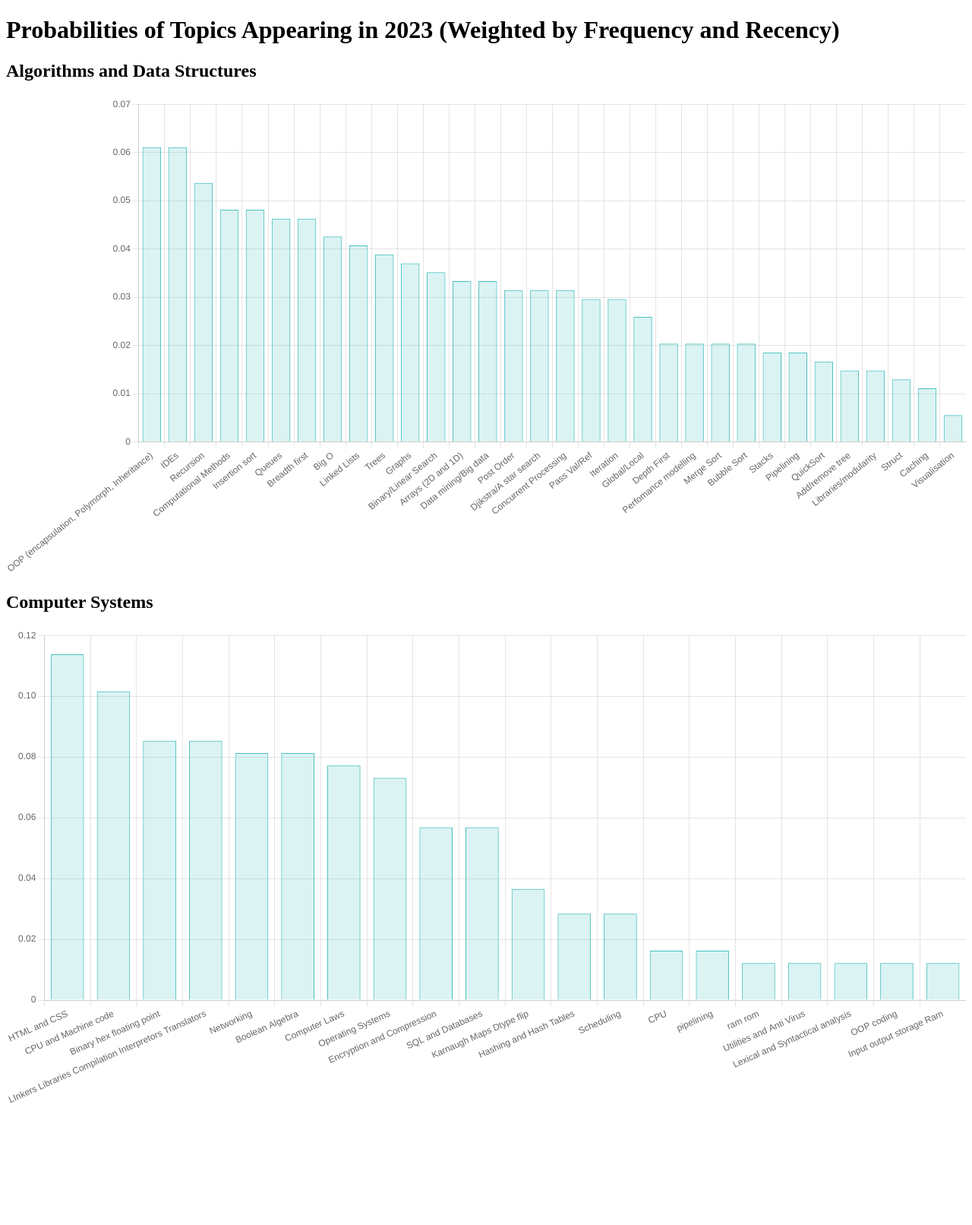
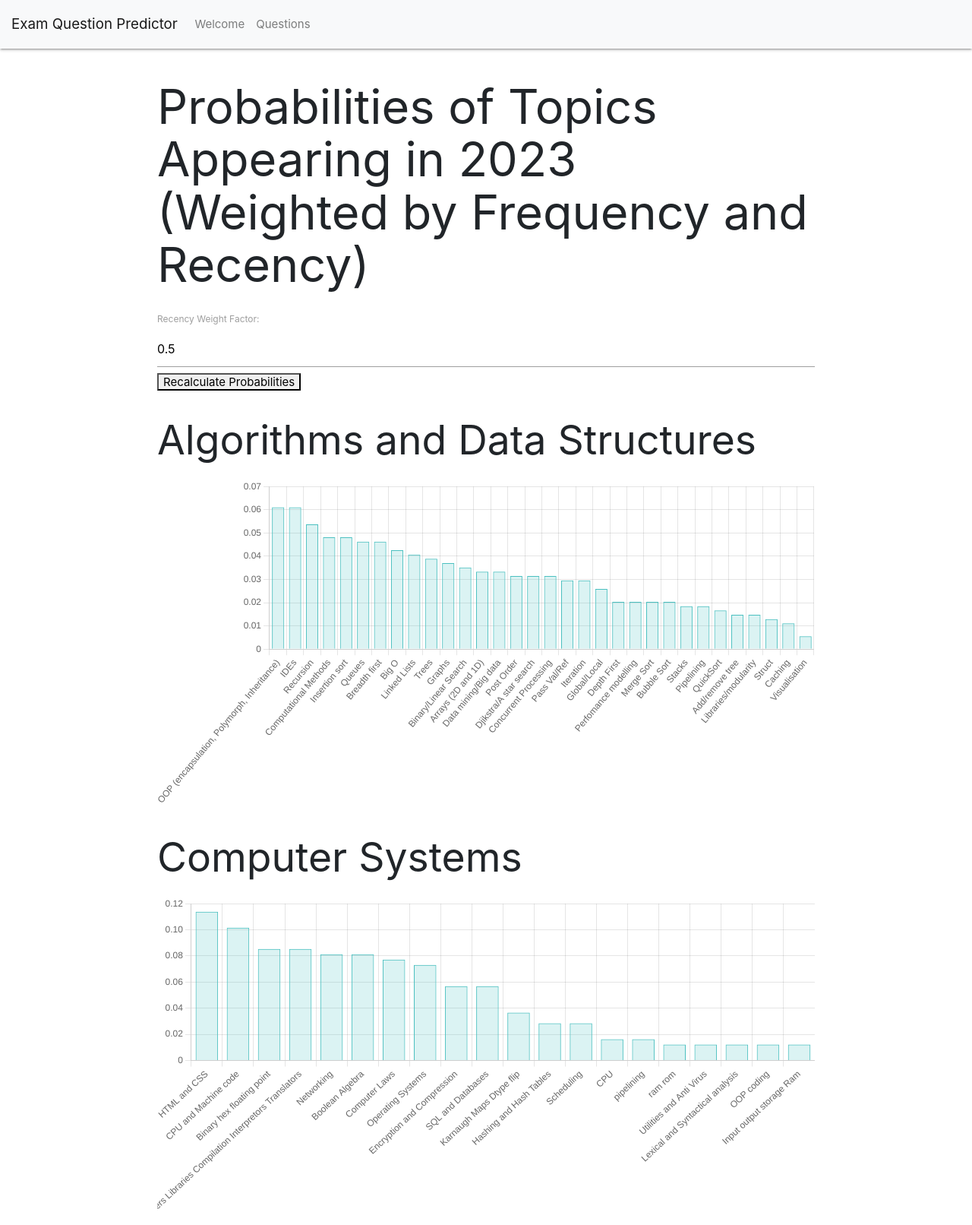
Before and after one commit to benSmith1981/PdfEditor, a Flask app: page /questions in a window 1280 px wide. Shown: the whole page at 76% size. Before the commit the page ends 1451 px from the top, so only its background shows below. Run offline with Flask 2, Linux system fonts and the light colour scheme; some libraries are stand-ins or nearby versions.

Commit message:
added base html

```diff
--- a/app.py
+++ b/app.py
@@ -28,7 +28,9 @@
 def index():
     return render_template('welcome.html')
     # return redirect(url_for('assessment', section='analysis'))
-
+@app.route('/welcome')
+def welcome():
+    return render_template('welcome.html')
 @app.route('/<section>', methods=['GET', 'POST'])
 def assessment(section):
     sections = ["analysis", "design", "developing_coded_solution", "testing_inform_development", "testing_inform_evaluation", "evaluation_of_solution"]
@@ -258,31 +260,54 @@
     question_probabilities = {question: count / total_questions for question, count in question_counts.items()}
     return question_probabilities
 
+# @app.route('/data/algorithms')
+# def data_algorithms():
+#     csv1 = 'questions1.csv'
+#     recency_weight_factor = 0.5
+
+#     data1 = read_csv(csv1)
+#     question_counts1 = parse_data(data1, recency_weight_factor)
+
+#     probabilities = calculate_probabilities(question_counts1)
+#     sorted_probabilities = {k: v for k, v in sorted(probabilities.items(), key=lambda item: item[1], reverse=True)}
+
+#     return jsonify(list(sorted_probabilities.items()))
+
+# @app.route('/data/computer_systems')
+# def data_computer_systems():
+#     csv2 = 'questions2.csv'
+#     recency_weight_factor = 0.5
+
+#     data2 = read_csv(csv2)
+#     question_counts2 = parse_data(data2, recency_weight_factor)
+
+#     probabilities = calculate_probabilities(question_counts2)
+#     sorted_probabilities = {k: v for k, v in sorted(probabilities.items(), key=lambda item: item[1], reverse=True)}
+
+#     return jsonify(list(sorted_probabilities.items()))
+
+
 @app.route('/data/algorithms')
 def data_algorithms():
     csv1 = 'questions1.csv'
-    recency_weight_factor = 0.5
-
+    recency_weight_factor = float(request.args.get('recency_weight_factor', 0.5))
     data1 = read_csv(csv1)
     question_counts1 = parse_data(data1, recency_weight_factor)
-
     probabilities = calculate_probabilities(question_counts1)
     sorted_probabilities = {k: v for k, v in sorted(probabilities.items(), key=lambda item: item[1], reverse=True)}
-
     return jsonify(list(sorted_probabilities.items()))
 
 @app.route('/data/computer_systems')
 def data_computer_systems():
+
     csv2 = 'questions2.csv'
-    recency_weight_factor = 0.5
-
+    recency_weight_factor = float(request.args.get('recency_weight_factor', 0.5))
     data2 = read_csv(csv2)
     question_counts2 = parse_data(data2, recency_weight_factor)
-
     probabilities = calculate_probabilities(question_counts2)
     sorted_probabilities = {k: v for k, v in sorted(probabilities.items(), key=lambda item: item[1], reverse=True)}
+    return jsonify(list(sorted_probabilities.items()))
 
-    return jsonify(list(sorted_probabilities.items()))
 
 @app.route('/questions')
 def questions():
--- /dev/null
+++ b/templates/base.html
@@ -0,0 +1,97 @@
+<!DOCTYPE html>
+<html lang="en">
+    <head>
+        <meta charset="UTF-8">
+        <meta name="viewport" content="width=device-width, initial-scale=1.0">
+        <meta name="description" content="Get started on marking your Computer Science A-level project with our easy-to-use assessment tool. Just tick the criteria from the band you think the student achieved and then enter a comment.">
+        <meta name="keywords" content="computer science, A-level, project, assessment, marking, criteria">
+        <meta name="author" content="Ben Smith">
+        <meta name="viewport" content="width=device-width, initial-scale=1.0">
+
+        <!-- Open Graph tags -->
+        <meta property="og:title" content="Assessment Summary">
+        <meta property="og:description" content="Get started on marking your Computer Science A-level project with our easy-to-use assessment tool. Just tick the criteria from the band you think the student achieved and then enter a comment.">
+        <meta property="og:image" content="https://alevelcompscimarking.herokuapp.com/static/images/logo.png">
+        <meta property="og:url" content="https://alevelcompscimarking.herokuapp.com/">
+        <meta property="og:type" content="website">
+
+        <title>{% block title %}Default Title{% endblock %}</title>
+        <link rel="stylesheet" href="https://maxcdn.bootstrapcdn.com/bootstrap/4.5.2/css/bootstrap.min.css">
+        <link rel="stylesheet" href="https://cdnjs.cloudflare.com/ajax/libs/materialize/1.0.0/css/materialize.min.css">
+        <script src="https://cdnjs.cloudflare.com/ajax/libs/materialize/1.0.0/js/materialize.min.js"></script>
+        <script src="https://cdn.jsdelivr.net/npm/chart.js"></script>
+
+        <style>
+            .buymeacoffee {
+                position: fixed;
+                bottom: 20px;
+                right: 20px;
+                width: 180px;
+                height: 180px;
+                background-image: url('https://cdn.buymeacoffee.com/buttons/v2/default-yellow.png');
+                background-repeat: no-repeat;
+                background-size: contain;
+                z-index: 999;
+                cursor: pointer;
+            }
+
+            .card {
+                margin-top: 50px;
+                padding: 20px;
+            }
+
+            .button-container {
+                display: flex;
+                justify-content: center;
+                margin-top: 20px;
+            }
+
+            .start-button {
+                font-size: 24px;
+                padding: 10px 30px;
+                border-radius: 5px;
+                background-color: #4CAF50;
+                color: white;
+                cursor: pointer;
+            }
+        </style>
+    </head>
+    <body>
+
+        <nav class="navbar navbar-expand-lg navbar-light bg-light">
+        <a class="navbar-brand" href="#">Exam Question Predictor</a>
+        <button class="navbar-toggler" type="button" data-toggle="collapse" data-target="#navbarNav" aria-controls="navbarNav" aria-expanded="false" aria-label="Toggle navigation">
+            <span class="navbar-toggler-icon"></span>
+        </button>
+        <div class="collapse navbar-collapse" id="navbarNav">
+            <ul class="navbar-nav">
+            <li class="nav-item">
+                <a class="nav-link" href="{{ url_for('welcome') }}">Welcome</a>
+            </li>
+            <li class="nav-item">
+                <a class="nav-link" href="{{ url_for('questions') }}">Questions</a>
+            </li>
+            </ul>
+        </div>
+        </nav>
+
+        <div class="container">
+            {% block content %}{% endblock %}
+            <div class="buymeacoffee" onclick="window.open('https:\/\/www.buymeacoffee.com/benjamina', '_blank')"></div>
+
+        </div>
+
+        <script src="https://code.jquery.com/jquery-3.5.1.slim.min.js"></script>
+        <script src="https://cdn.jsdelivr.net/npm/@popperjs/core@2.9.3/dist/umd/popper.min.js"></script>
+        <script src="https://maxcdn.bootstrapcdn.com/bootstrap/4.5.2/js/bootstrap.min.js"></script>
+        <!-- Google tag (gtag.js) -->
+        <script async src="https://www.googletagmanager.com/gtag/js?id=G-PJ44Q5THKM"></script>
+        <script>
+            window.dataLayer = window.dataLayer || [];
+            function gtag(){dataLayer.push(arguments);}
+            gtag('js', new Date());
+
+            gtag('config', 'G-PJ44Q5THKM');
+        </script>
+    </body>
+</html>
--- a/templates/questions.html
+++ b/templates/questions.html
@@ -1,18 +1,24 @@
-<!DOCTYPE html>
-<html lang="en">
-<head>
-    <meta charset="UTF-8">
-    <meta name="viewport" content="width=device-width, initial-scale=1.0">
-    <title>Question Probabilities</title>
-    <script src="https://cdn.jsdelivr.net/npm/chart.js"></script>
-</head>
-<body>
+{% extends 'base.html' %}
+
+{% block title %}Question Predictor{% endblock %}
+
+{% block content %}
     <h1>Probabilities of Topics Appearing in 2023 (Weighted by Frequency and Recency)</h1>
+    <!-- Add this block of code after the <h1> tag and before the <h2> tag for "Algorithms and Data Structures" -->
+    <div>
+        <label for="recencyWeightFactor">Recency Weight Factor: </label>
+        <input type="number" id="recencyWeightFactor" name="recencyWeightFactor" step="0.01" min="0" max="1" value="0.5">
+        <button id="recalculateButton">Recalculate Probabilities</button>
+    </div>
+
     <h2>Algorithms and Data Structures</h2>
     <canvas id="probabilityChartAlgorithms" width="800" height="400"></canvas>
     <h2>Computer Systems</h2>
     <canvas id="probabilityChartComputerSystems" width="800" height="400"></canvas>
+
     <script>
+
+
         async function fetchChartData(endpoint) {
             const response = await fetch(endpoint);
             const data = await response.json();
@@ -20,8 +26,14 @@
         }
 
 
-        async function renderChart(chartId, endpoint) {
-            const chartData = await fetchChartData(endpoint);
+        let chartInstances = {};
+
+        async function renderChart(chartId, endpoint, recency_weight_factor) {
+            if (chartInstances[chartId]) {
+                chartInstances[chartId].destroy();
+            }
+
+            const chartData = await fetchChartData(endpoint + "?recency_weight_factor=" + recency_weight_factor);
             const labels = chartData.map(item => item[0]);
             const data = chartData.map(item => item[1]);
             const ctx = document.getElementById(chartId).getContext('2d');
@@ -57,10 +69,19 @@
                     }
                 }
             });
+            chartInstances[chartId] = chart;
+
         }
 
-        renderChart('probabilityChartAlgorithms', '/data/algorithms');
-        renderChart('probabilityChartComputerSystems', '/data/computer_systems');
+        const recencyWeightFactorInput = document.getElementById('recencyWeightFactor');
+        renderChart('probabilityChartAlgorithms', '/data/algorithms', recencyWeightFactorInput.value);
+        renderChart('probabilityChartComputerSystems', '/data/computer_systems', recencyWeightFactorInput.value);
+
+        document.getElementById('recalculateButton').addEventListener('click', () => {
+            const recencyWeightFactor = document.getElementById('recencyWeightFactor').value;
+            renderChart('probabilityChartAlgorithms', '/data/algorithms', recencyWeightFactor);
+            renderChart('probabilityChartComputerSystems', '/data/computer_systems', recencyWeightFactor);
+        });
+
     </script>
-</body>
-</html>
+{% endblock %}
```
Also changed, not shown: templates/welcome.html (+4 -63 lines).
